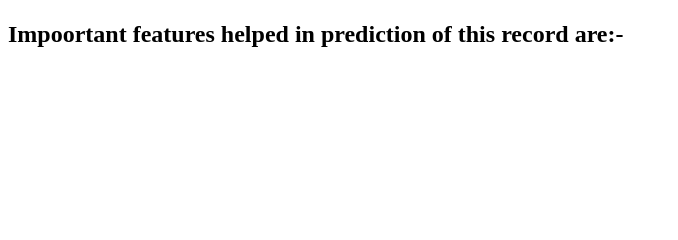
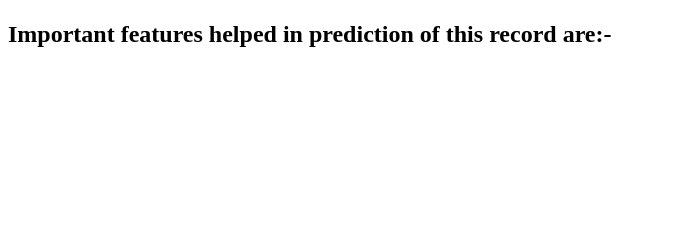
Before and after one commit to KiranSaragadam/jobathon_creditcard_predit_model, a Flask app: page / in a window 1280 px wide. Shown: the part 418-658 px from the top of the page, without its empty margins (0-678 px from the left). Run offline with Flask 2, Linux system fonts and the light colour scheme; parts of the project's set-up code (start-up, migrations or seed data) failed here and were passed over.

Commit message:
Update home.html

```diff
--- a/templates/home.html
+++ b/templates/home.html
@@ -97,7 +97,7 @@
        <br>
        <h2>probability of getting No: {{ prediction_1 }} </h3>
        <h2>probability of getting Yes: {{ prediction_2 }} <h2>
-       <h2> Impoortant features helped in prediction of this record are:- <h2>
+       <h2> Important features helped in prediction of this record are:- <h2>
 	       <h2> {{prediction_3}} <h2>
        <br>
    </body>
```
